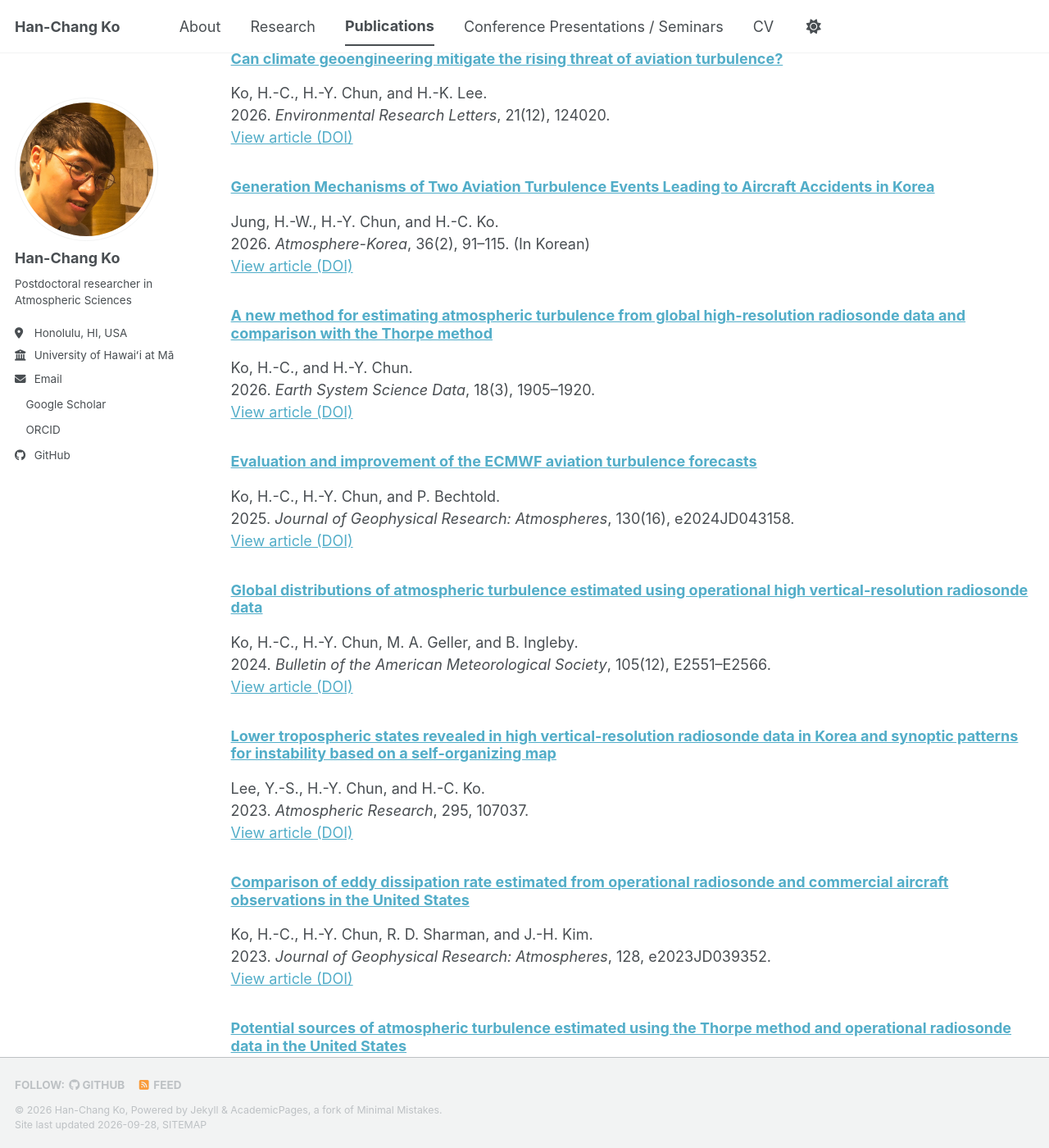
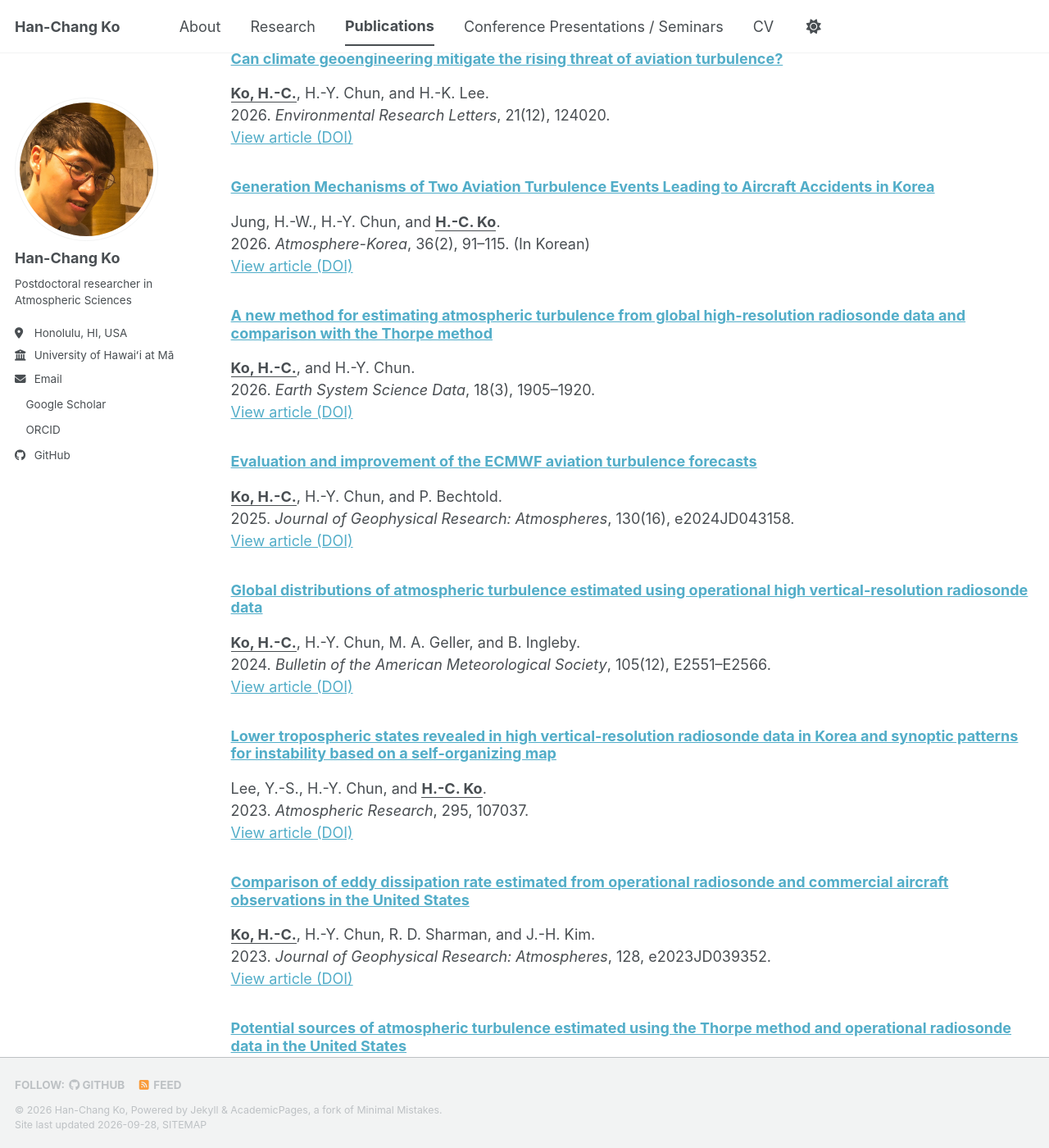
Before and after one commit to hanchangko/hanchangko.github.io, a Jekyll site: the page built from _pages/publications.html, in a window 1280 px wide and 1400 px high, scrolled down 378 px. Shown: the whole window at 82% size. Built offline with Jekyll 4.4.1, drawn with Linux system fonts in a browser that asks for light colours; a style sheet for code colours, icons or effects is not loaded; some of the changed text lies outside the part shown.

Commit message:
Add files via upload

```diff
--- a/_layouts/publication.html
+++ b/_layouts/publication.html
@@ -8,7 +8,7 @@ layout: default
     <div class="page__inner-wrap">
       <header>
         <h1 class="page__title" itemprop="headline">{{ page.title | escape }}</h1>
-        <p>{{ page.authors | escape }}</p>
+        <p>{{ page.authors | escape | replace: 'Ko, H.-C.', '<strong><u>Ko, H.-C.</u></strong>' | replace: 'H.-C. Ko', '<strong><u>H.-C. Ko</u></strong>' }}</p>
         <p>
         {% if page.status == 'Published' %}
           Published in <em>{{ page.journal | escape }}</em>, {{ page.publication_year }}.
--- a/_pages/publications.html
+++ b/_pages/publications.html
@@ -19,7 +19,7 @@ author_profile: true
     {% for paper in group %}
       <article class="archive__item">
         <h3><a href="{{ paper.url | relative_url }}">{{ paper.title | escape }}</a></h3>
-        <p>{{ paper.authors | escape }}.<br>
+        <p>{{ paper.authors | escape | replace: 'Ko, H.-C.', '<strong><u>Ko, H.-C.</u></strong>' | replace: 'H.-C. Ko', '<strong><u>H.-C. Ko</u></strong>' }}.<br>
         {% if status == 'Published' %}
           {{ paper.publication_year }}. <em>{{ paper.journal | escape }}</em>, {{ paper.details | escape }}.
         {% elsif status == 'Accepted' %}
```
